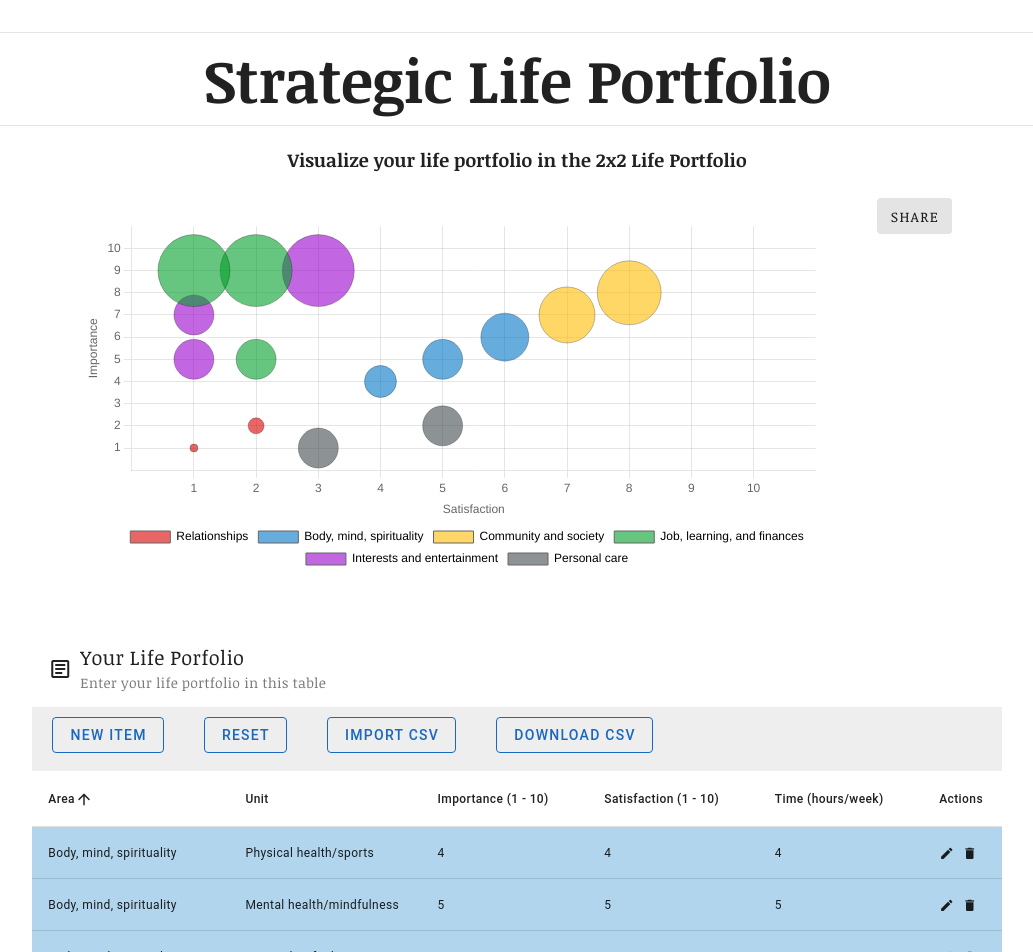
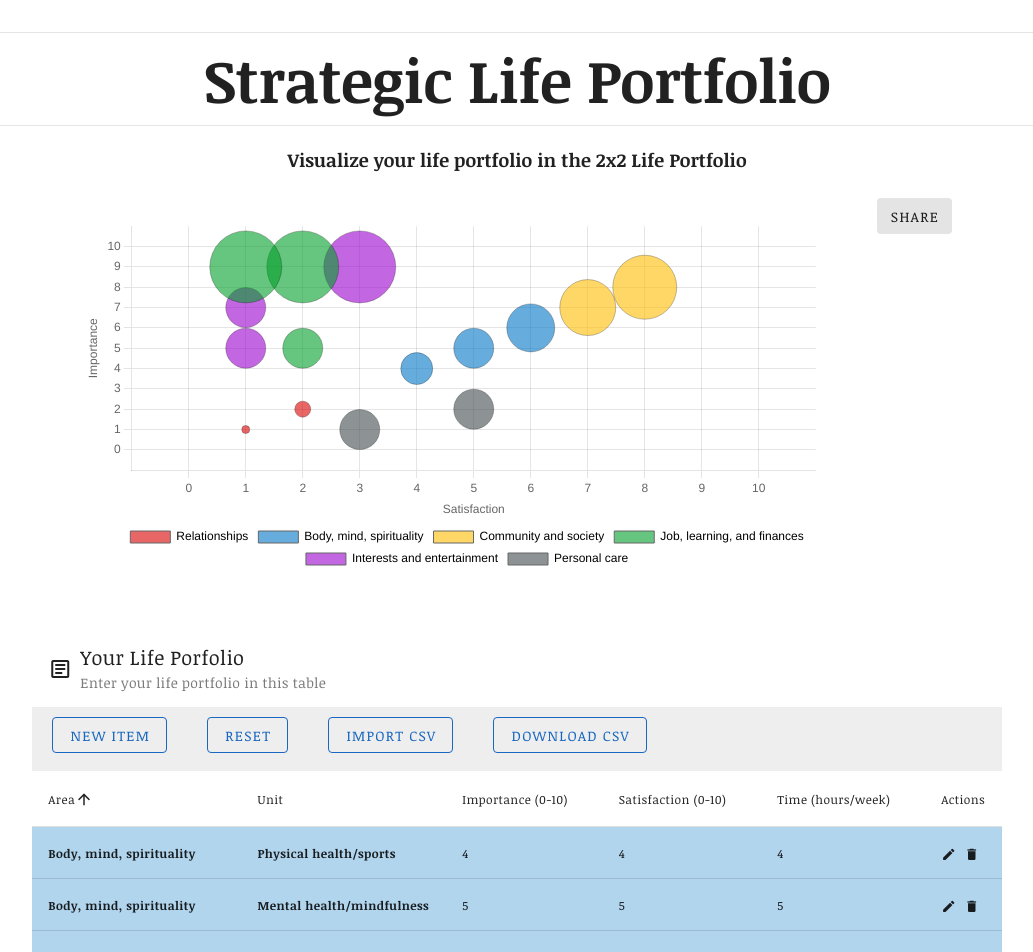
Before and after one commit to cameronlai/strategic-life-portfolio, a Vue app: page / in a window 1280 px wide. Shown: the top 952 px of the page, without its empty margins (123-1156 px from the left). Built offline with nearby package versions, Linux system fonts and the light colour scheme.

Commit message:
Fix scale from 0 - 10

```diff
--- a/src/components/Home.vue
+++ b/src/components/Home.vue
@@ -38,7 +38,7 @@
               :headers="tableHeaders"
               :items="tableData"
               :sort-by="[{ key: 'area', order: 'asc' }]"
-              class="text-caption"
+              class="text-caption custom-font"
               items-per-page="50"
             >
               <template v-slot:top>
@@ -111,8 +111,8 @@
                                 label="Importance"
                                 :items="
                                   Array.from(
-                                    { length: 10 },
-                                    (_, index) => index + 1
+                                    { length: 11 },
+                                    (_, index) => index
                                   )
                                 "
                               ></v-select>
@@ -123,8 +123,8 @@
                                 label="Satisfaction"
                                 :items="
                                   Array.from(
-                                    { length: 10 },
-                                    (_, index) => index + 1
+                                    { length: 11 },
+                                    (_, index) => index
                                   )
                                 "
                               ></v-select>
@@ -187,10 +187,10 @@
               <template v-slot:item="{ item }">
                 <!-- write tr with background inline colour of orange, don't call getRowClass function-->
                 <tr :style="{ backgroundColor: getRowColor(item.area) }">
-                  <td>
+                  <td class="font-weight-bold">
                     {{ item.area }}
                   </td>
-                  <td>
+                  <td class="font-weight-bold">
                     {{ item.unit }}
                   </td>
                   <td>
@@ -270,8 +270,8 @@ export default {
       tableHeaders: [
         { title: "Area", key: "area", align: "start" },
         { title: "Unit", key: "unit" },
-        { title: "Importance (1 - 10)", key: "importance" },
-        { title: "Satisfaction (1 - 10)", key: "satisfaction" },
+        { title: "Importance (0-10)", key: "importance" },
+        { title: "Satisfaction (0-10)", key: "satisfaction" },
         { title: "Time (hours/week)", key: "time" },
         { title: "Actions", key: "actions", sortable: false },
       ],
@@ -476,12 +476,12 @@ export default {
               display: true,
               text: "Satisfaction",
             },
-            min: 0,
+            min: -1,
             max: 11,
             // Add ticks from 0 to 10 with step size of 1 only
             ticks: {
               callback: function (value, index, values) {
-                if (value > 0 && value <= 10) {
+                if (value >= 0 && value <= 10) {
                   return value;
                 }
               },
@@ -493,11 +493,11 @@ export default {
               display: true,
               text: "Importance",
             },
-            min: 0,
+            min: -1,
             max: 11,
             ticks: {
               callback: function (value, index, values) {
-                if (value > 0 && value <= 10) {
+                if (value >= 0 && value <= 10) {
                   return value;
                 }
               },
@@ -578,17 +578,15 @@ export default {
             .trim()
             .toLowerCase()
             .replace(" (hours/week)", "")
-            .replace(" (1 - 10)", ""),
+            .replace(" (0-10)", ""),
         complete: (results) => {
           console.log(results);
           this.tableData = results.data.map((x) => {
-            // check if the data is valid and in range of 1 - 10 for importance and satisfaction, if not set as 1
-            if (x.importance < 1 || x.importance > 10) {
-              x.importance = 1;
-            }
-            if (x.satisfaction < 1 || x.satisfaction > 10) {
-              x.satisfaction = 1;
-            }
+            // check if the data is valid and in range of 0 - 10 for importance and satisfaction, if not set as 1
+            if (x.importance < 0) x.importance = 0;
+            else if (x.importance > 10) x.importance = 10;
+            if (x.satisfaction < 0) x.satisfaction = 0;
+            else if (x.satisfaction > 10) x.satisfaction = 10;
             return x;
           });
           this.updateChart();
```
